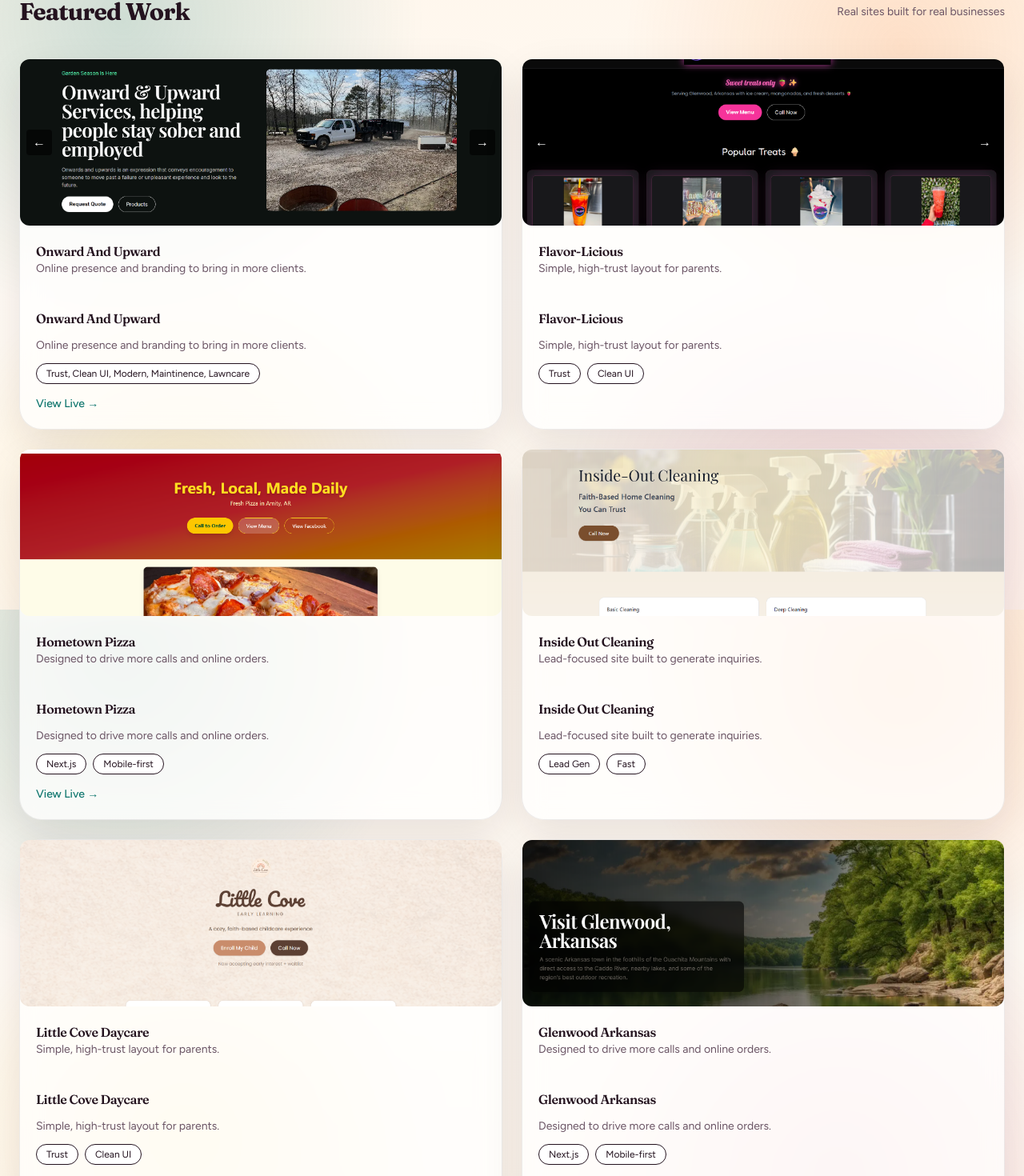
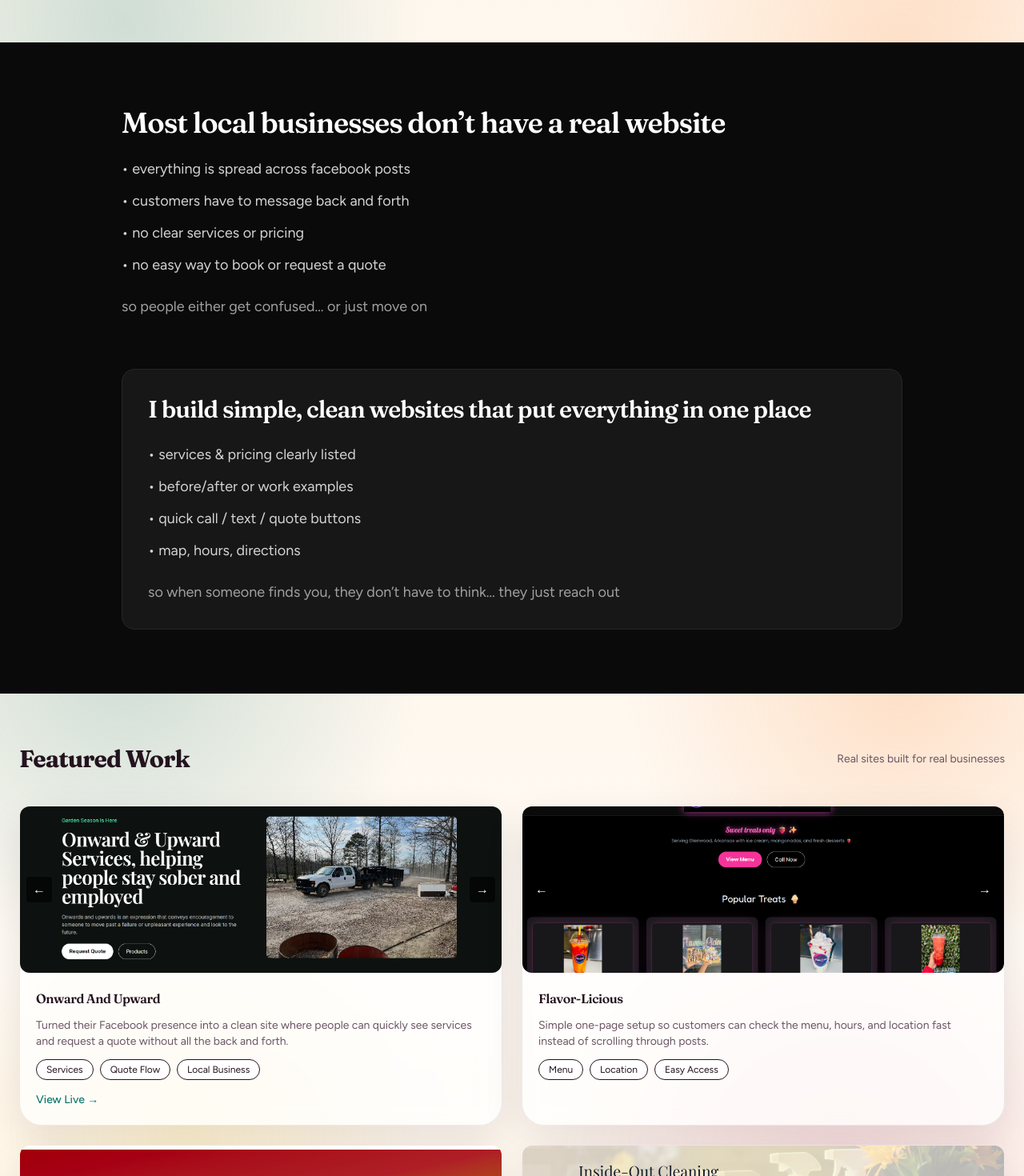
Before and after one commit to altifygenerator-ai/hometown-web, a Next.js app: page / in a window 1280 px wide. Shown: the part 838-2308 px from the top of the page at 80% size. Built offline with nearby package versions, Linux system fonts and the light colour scheme.

Commit message:
updated for sellability

```diff
--- a/app/page.tsx
+++ b/app/page.tsx
@@ -20,84 +20,88 @@ type Project = {
 };
 
 const projects: Project[] = [
-   {
+  {
     title: "Onward And Upward",
-    category: "Landscaping and maintinence",
+    category: "Landscaping",
     images: ["/onward1.png", "/onward2.png"],
-      summary: "Online presence and branding to bring in more clients.",
-      tags: ["Trust, Clean UI, Modern, Maintinence, Lawncare"],
-      live: {url: "https://onwardsandupward.com/"},
-    },
-    {
+    summary:
+      "Turned their Facebook presence into a clean site where people can quickly see services and request a quote without all the back and forth.",
+    tags: ["Services", "Quote Flow", "Local Business"],
+    live: { url: "https://onwardsandupward.com/" },
+  },
+  {
     title: "Flavor-Licious",
     category: "Restaurant",
     images: ["/flavor1.png", "/flavor2.png"],
-    summary: "Simple, high-trust layout for parents.",
-    tags: ["Trust", "Clean UI"],
+    summary:
+      "Simple one-page setup so customers can check the menu, hours, and location fast instead of scrolling through posts.",
+    tags: ["Menu", "Location", "Easy Access"],
   },
   {
     title: "Hometown Pizza",
     category: "Restaurant",
     images: ["/pizza.png"],
-    summary: "Designed to drive more calls and online orders.",
-    tags: ["Next.js", "Mobile-first"],
+    summary:
+      "Built to make ordering easier with clear menu access and quick call buttons so customers don’t hesitate.",
+    tags: ["Calls", "Orders", "Mobile Friendly"],
     live: { url: "https://hometown-pizza-site.vercel.app/" },
   },
   {
     title: "Inside Out Cleaning",
     category: "Service",
     images: ["/insideout.png"],
-    summary: "Lead-focused site built to generate inquiries.",
-    tags: ["Lead Gen", "Fast"],
+    summary:
+      "Focused on turning visitors into leads with a simple layout and fast quote request form.",
+    tags: ["Leads", "Quote Form", "Simple Layout"],
   },
   {
     title: "Little Cove Daycare",
     category: "Daycare",
-    images: ["/littlecove.png"] ,
-    summary: "Simple, high-trust layout for parents.",
-    tags: ["Trust", "Clean UI"],
+    images: ["/littlecove.png"],
+    summary:
+      "Designed to build trust with parents by clearly showing programs, info, and an easy way to reach out.",
+    tags: ["Trust", "Parents", "Clarity"],
     live: { url: "https://littlecoveearlylearning.com/" },
   },
   {
     title: "Glenwood Arkansas",
     category: "Tourism",
     images: ["/glenwood.png"],
-    summary: "Designed to drive more calls and online orders.",
-    tags: ["Next.js", "Mobile-first"],
+    summary:
+      "Organized local info into one clean place so visitors can quickly find things to do, places to go, and directions.",
+    tags: ["Info Hub", "Visitors", "Local"],
     live: { url: "https://glenwoodarkansas.org/" },
   },
-
   {
     title: "Amity Arkansas",
     category: "Tourism",
     images: ["/amity.png"],
-    summary: "Lead-focused site built to generate inquiries.",
-    tags: ["Lead Gen", "Fast"],
+    summary:
+      "Cleaned up scattered information into a simple site that makes it easier for people to explore the area.",
+    tags: ["Local Info", "Simple", "Clear"],
     live: { url: "https://amityarkansas.org/" },
   },
-
-
-    ]
+];
 
 
 /* ================= PRICING ================= */
 
 const tiers = [
   {
-    name: "Starter",
+    name: "Starter Site",
     price: "$200–$300",
     desc: "Simple one-page site",
     features: ["1 page", "Mobile", "Contact"],
   },
   {
-    name: "Core",
+    name: "Growth Site",
     price: "$400–$600",
     desc: "Best for growth",
     features: ["3–5 pages", "Leads", "Clean design"],
     highlight: true,
   },
   {
-    name: "Authority",
+    name: "Full Setup",
     price: "$700–$900",
     desc: "Premium build",
     features: ["Advanced", "Polish", "Strategy"],
@@ -145,10 +149,16 @@ export default function Page() {
             <a href="#contact">Contact</a>
           </nav>
 
-          {/* CTA */}
+                     <a
+    href="sms:8702604880?body=Hey%20I%20was%20checking%20out%20your%20site%20and%20wanted%20to%20ask%20about%20getting%20one%20made"
+    className="btn border border-black text-black flex items-center gap-2"
+  >
+    Message
+  </a>
           <a href="tel:8702604880" className="btn btn-primary flex items-center gap-2">
             <Phone className="h-4 w-4" /> Call
           </a>
+
 
         </div>
       </header>
@@ -164,11 +174,11 @@ export default function Page() {
       <div className="badge">Local business websites</div>
 
       <h1 className="text-5xl md:text-7xl font-bold leading-tight">
-        I build websites that actually make people call.
+        Websites that help local businesses get more calls & jobs
       </h1>
 
       <p className="text-lg text-[var(--text-soft)]">
-        Clean, simple, and built for real results.
+        Most people find you on facebook, but there’s no easy place to see everything or book… that’s where jobs get lost
       </p>
 
       <div className="flex gap-3 flex-wrap">
@@ -212,7 +222,48 @@ export default function Page() {
   </div>
 
 </section>
-      {/* ================= WORK ================= */}
+    <section className="py-20 bg-neutral-950 text-white">
+      <div className="max-w-5xl mx-auto px-6">
+
+        {/* PROBLEM */}
+        <div className="mb-16">
+          <h2 className="text-3xl md:text-4xl font-semibold mb-6">
+            Most local businesses don’t have a real website
+          </h2>
+
+          <ul className="space-y-3 text-neutral-300 text-lg">
+            <li>• everything is spread across facebook posts</li>
+            <li>• customers have to message back and forth</li>
+            <li>• no clear services or pricing</li>
+            <li>• no easy way to book or request a quote</li>
+          </ul>
+
+          <p className="mt-6 text-neutral-400 text-lg">
+            so people either get confused… or just move on
+          </p>
+        </div>
+
+        {/* SOLUTION */}
+        <div className="bg-neutral-900 border border-neutral-800 rounded-2xl p-8">
+          <h3 className="text-2xl md:text-3xl font-semibold mb-6">
+            I build simple, clean websites that put everything in one place
+          </h3>
+
+          <ul className="space-y-3 text-neutral-300 text-lg">
+            <li>• services & pricing clearly listed</li>
+            <li>• before/after or work examples</li>
+            <li>• quick call / text / quote buttons</li>
+            <li>• map, hours, directions</li>
+          </ul>
+
+          <p className="mt-6 text-neutral-400 text-lg">
+            so when someone finds you, they don’t have to think… they just reach out
+          </p>
+        </div>
+
+      </div>
+    </section>
+
 <section id="work" className="max-w-7xl mx-auto px-6 py-16">
 
   <div className="flex items-center justify-between mb-10">
@@ -235,6 +286,59 @@ export default function Page() {
   </div>
 
 </section>
+<section className="py-20 bg-white text-black">
+      <div className="max-w-3xl mx-auto px-6">
+
+        <h2 className="text-3xl md:text-4xl font-semibold mb-6">
+          Hey, I’m Jake
+        </h2>
+
+        <p className="text-lg text-neutral-700 leading-relaxed mb-4">
+          I build simple websites for local businesses around Arkansas.
+        </p>
+
+        <p className="text-lg text-neutral-700 leading-relaxed mb-4">
+          Most of the time people are finding you on Facebook, but there’s no
+          real place for them to see everything or reach out easily, so things
+          end up getting missed.
+        </p>
+
+        <p className="text-lg text-neutral-700 leading-relaxed mb-4">
+          I just take what you already have and put it into something clean and
+          simple so people can understand what you do and contact you without
+          all the back and forth.
+        </p>
+
+        <p className="text-lg text-neutral-700 leading-relaxed">
+          Nothing overcomplicated, just something that works and makes things
+          easier on your end.
+        </p>
+<p className="mt-6 text-sm text-neutral-500">
+  Based in Arkansas • Working with local businesses
+</p>
+      </div>
+    </section>
+    <section className="py-20 bg-neutral-950 text-white">
+      <div className="max-w-3xl mx-auto px-6 text-center">
+
+        <h2 className="text-3xl md:text-4xl font-semibold mb-6">
+          I’ll build you a free preview first
+        </h2>
+
+        <p className="text-lg text-neutral-300 mb-6">
+          I can put together a quick version of your site based on your business so you can actually see it before deciding anything.
+        </p>
+
+        <p className="text-lg text-neutral-400 mb-8">
+          no upfront payment, no pressure — if you like it, we move forward… if not, no worries
+        </p>
+
+        <div className="inline-block bg-white text-black px-6 py-3 rounded-xl font-medium">
+          see what your site could look like
+        </div>
+
+      </div>
+    </section>
 
       {/* ================= PROCESS ================= */}
       <section id="process" className="max-w-7xl mx-auto px-6 py-16">
@@ -321,6 +425,26 @@ export default function Page() {
 
         </div>
       </section>
+          <section className="py-20 bg-white text-black">
+      <div className="max-w-3xl mx-auto px-6 text-center">
+
+        <h2 className="text-3xl md:text-4xl font-semibold mb-6">
+          want something cleaner than just facebook?
+        </h2>
+
+        <p className="text-lg text-neutral-700 mb-8">
+          if you’ve been thinking about getting a site set up or just want something easier for people to use, i can put something together for you to check out
+        </p>
+
+        <a
+          href="#contact"
+          className="inline-block bg-black text-white px-6 py-3 rounded-xl font-medium hover:opacity-90"
+        >
+          get a free preview
+        </a>
+
+      </div>
+    </section>
 
       {/* ================= FOOTER ================= */}
       <footer className="border-t border-[var(--border-soft)] py-10 px-6">
--- a/components/PricingSection.tsx
+++ b/components/PricingSection.tsx
@@ -7,7 +7,7 @@ export const metadata = {
 export default function PricingSection() {
   const tiers = [
     {
-      name: "Starter",
+      name: "Simple Site",
       price: "$200–$300",
       desc: "Perfect for small businesses needing a simple online presence.",
       features: [
@@ -20,7 +20,7 @@ export default function PricingSection() {
       highlight: false,
     },
     {
-      name: "Core",
+      name: "Growth Site",
       price: "$400–$600",
       desc: "Best for growing businesses that want more leads.",
       features: [
@@ -33,7 +33,7 @@ export default function PricingSection() {
       highlight: true,
     },
     {
-      name: "Authority",
+      name: "Full Setup",
       price: "$700–$900",
       desc: "High-end build for serious businesses.",
       features: [
--- a/components/Projectcard.tsx
+++ b/components/Projectcard.tsx
@@ -45,10 +45,7 @@ export default function ProjectCard({ project }: any) {
 
       </div>
 
-      <div className="p-5">
-        <h3 className="font-semibold">{project.title}</h3>
-        <p className="text-sm text-[var(--text-soft)]">{project.summary}</p>
-      </div>
+
       <div className="p-5 space-y-3">
 
   <h3 className="font-semibold">{project.title}</h3>
```
Also changed, not shown: public/og-image.png.
